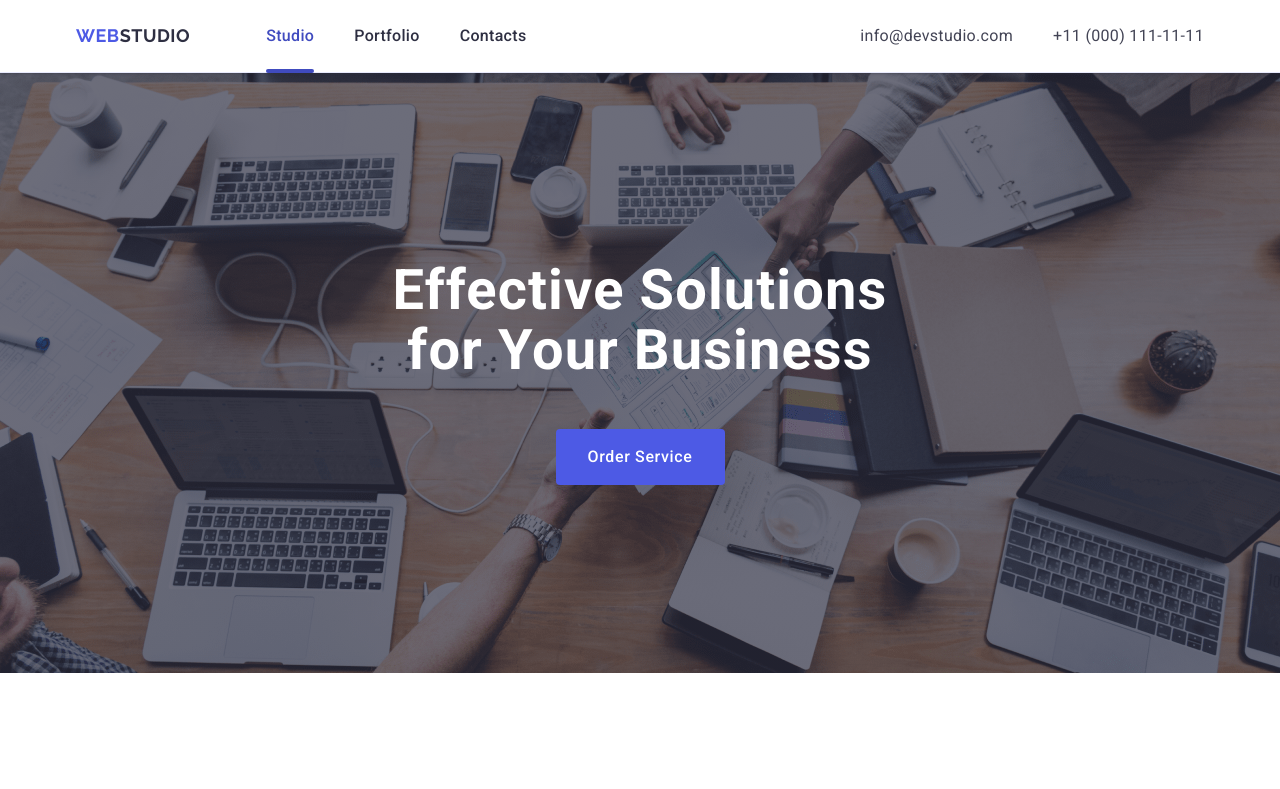
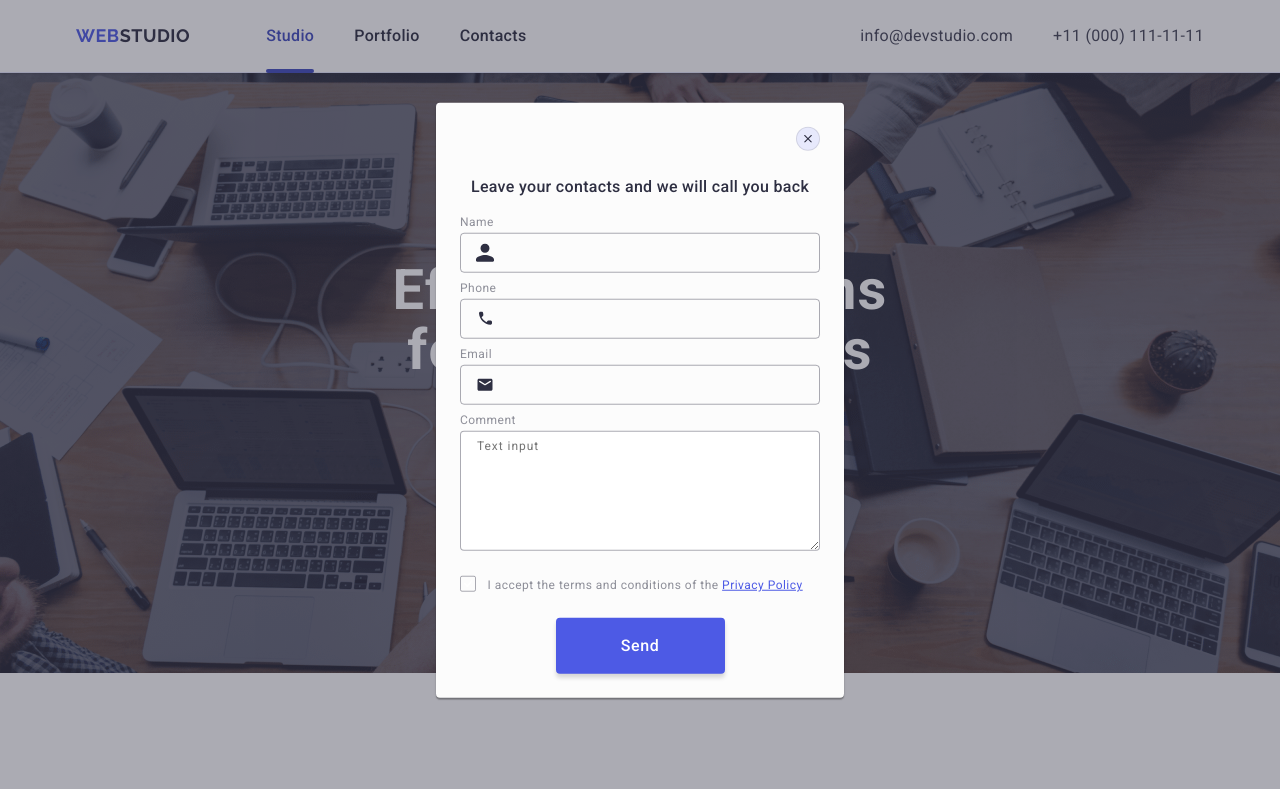
Before and after one commit to AlexSerg01/goit-markup-hw-05, a plain HTML site: page index.html in a window 1280 px wide. Shown: the top 789 px of the page. Drawn offline with nearby package versions, Linux system fonts and the light colour scheme.

Commit message:
div edited

```diff
--- a/css/styles.css
+++ b/css/styles.css
@@ -627,9 +627,19 @@ body {
   transition: background-color 250ms cubic-bezier(0.4, 0, 0.2, 1), border 250ms cubic-bezier(0.4, 0, 0.2, 1);
 }
 
-.close-form-button:active {
+.close-form-button:hover,
+.close-form-button:focus {
+  background-color: var(--OCEAN);
+  border: none;
+}
+
+.close-icon {
+  transition: fill 250ms cubic-bezier(0.4, 0, 0.2, 1);
+}
+
+.close-form-button:hover .close-icon,
+.close-form-button:focus .close-icon {
   fill: var(--WHITE);
-  background-color: var(--OCEAN);
 }
 
 .modal-window-p {
@@ -644,20 +654,12 @@ body {
 
 .contact-form {
   display: block;
-  margin-block-start: 0em;
 }
 
 .user-data {
   display: flex;
   flex-direction: column;
-  gap: 8px;
-  margin-block-end: 8px;
-}
-
-.contact-form-div {
-  position: relative;
-  display: flex;
-  flex-direction: column;
+  margin-bottom: 8px;
 }
 
 .contact-form-label {
@@ -665,35 +667,33 @@ body {
   font-size: 12px;
   font-style: normal;
   font-weight: 400;
-  line-height: 1.16;
-  letter-spacing: 0.08em;
-  margin-block-end: 4px;
+  line-height: 1.17;
+  letter-spacing: 0.04em;
+  display: block;
+  margin-bottom: 4px;
+}
+
+.user-data-input {
+  position: relative;
 }
 
 .contact-form-input {
   inline-size: 100%;
   block-size: 40px;
   border-radius: 4px;
-  outline: none;
   border: 1px solid rgba(46, 47, 66, 0.4);
-  padding: 2px;
   padding-inline-start: 38px;
   background-color: transparent;
   outline: transparent;
   transition: border-color 250ms cubic-bezier(0.4, 0, 0.2, 1);
-  color: var(--STALE);
-  font-size: 12px;
-  font-style: normal;
-  font-weight: 400;
-  line-height: 1.16;
-  letter-spacing: 0.08em;
-}
+  }
 
 .input-form-icon {
   fill: var(--NAVY-BLUE);
   position: absolute;
   inset-inline-start: 16px;
   inset-block-start: 50%;
+  transform: translateY(-50%);
   transition: fill 250ms cubic-bezier(0.4, 0, 0.2, 1);
 }
 
@@ -705,6 +705,7 @@ body {
 .contact-form-input:focus-within+.input-form-icon {
   fill: var(--IRIS);
 }
+
 
 .contact-form-comment {
   display: flex;
@@ -721,7 +722,7 @@ body {
   padding: 8px 16px;
   border-radius: 4px;
   border: 1px solid rgba(46, 47, 66, 0.40);
-  margin-block-end: 16px;
+  margin-bottom: 16px;
   outline: transparent;
   /* text */
   color: var(--STALE);
@@ -746,7 +747,6 @@ body {
   line-height: 1.17;
   letter-spacing: 0.04em;
   color: var(--LIGHT-SLATE);
-  display: block;
 }
 
 .contact-form-checkbox-label-span {
@@ -762,10 +762,10 @@ body {
   margin-inline-end: 8px;
 }
 
-.contact-form-checkbox-input:checked+.contact-form-checkbox-label>.contact-form-checkbox-label-span{
-  background-color: #404bbf;
+.contact-form-checkbox-input:checked+.checkbox-div .contact-form-checkbox-label-span {
+  background-color: var(--OCEAN);
   border: none;
-  fill: #F4F4FD;
+  fill: var(--CLOUD);
 }
 
 .link-privacy-policy {
--- a/index.html
+++ b/index.html
@@ -413,7 +413,7 @@
         <div class="footer-subscribe-block">
           <p class="p-sociallink">Subscribe</p>
           <form class="input-block">
-            <label name="subscribe-email" class="input-block-label">
+            <label class="input-block-label">
               <input type="email" name="subscribe-email" placeholder="E-mail" class="footer-input-email">
             </label>
             <button type="submit" class="subscribe-button">Subscribe
@@ -425,53 +425,58 @@
         </div>
       </div>
     </footer>
-    <div class="backdrop">
+    <div class="backdrop is-open">
       <div class="modal-window">
         <button type="button" class="close-form-button">
-          <svg class="close-iclon" width="8" height="8">
+          <svg class="close-icon" width="8" height="8">
             <use href="./images/icons.svg#icon-close"></use>
           </svg>
         </button>
         <p class="modal-window-p">Leave your contacts and we will call you back</p>
         <form class="contact-form">
           <div class="user-data">
-            <div class="contact-form-div">
-              <label for="contact-name" class="contact-form-label">Name</label>
-              <input type="text" name="contact-name" id="contact-name" class="contact-form-input" >
-                <svg class="input-form-icon" width="12px" height="12px">
+            <label for="user-name" class="contact-form-label">Name</label>
+            <div class="user-data-input">
+              <input type="text" name="user-name" id="user-name" class="contact-form-input" >
+                <svg class="input-form-icon" width="18" height="24">
                   <use href="./images/icons.svg#icon-person"></use>
                 </svg>
             </div>
-            <div class="contact-form-div">
+          </div>
+          <div class="user-data">
             <label for="contact-tel" class="contact-form-label">Phone</label>
+            <div class="user-data-input">
               <input type="tel" name="contact-tel" id="contact-tel" class="contact-form-input">
-              <svg class="input-form-icon" width="18px" height="18px">
+              <svg class="input-form-icon" width="18" height="24">
                 <use href="./images/icons.svg#icon-phone"></use>
               </svg>
             </div>
-            <div class="contact-form-div">
+          </div>
+          <div class="user-data">
               <label for="contact-email" class="contact-form-label">Email</label>
+              <div class="user-data-input">
                 <input type="text" name="contact-email" id="contact-email" class="contact-form-input">
-                <svg class="input-form-icon" width="18px" height="18px">
+                  <svg class="input-form-icon" width="18" height="24">
                     <use href="./images/icons.svg#icon-email"></use>
                   </svg>
               </div>
           </div>
-            <div class="contact-form-comment">
+          <div class="user-data">
             <label id="user-comment" class="contact-form-label">Comment</label>
             <textarea name="user-comment" placeholder="Text input" rows="5" class="user-comment-input"></textarea>
           </div>
           <div class="contact-form-checkbox-block">
-              <input type="checkbox" id="user-privacy" class="contact-form-checkbox-input visually-hidden">
+            <input type="checkbox" name="user-privacy" id="user-privacy" value="true" class="contact-form-checkbox-input visually-hidden">
+            <div class="checkbox-div">
               <label for="user-privacy" class="contact-form-checkbox-label">
                 <span class="contact-form-checkbox-label-span">
-                  <svg class="checkbox-icon" width="10" height="8">
+                  <svg class="checkbox-icon" width="8" height="10">
                     <use href="./images/icons.svg#icon-checkbox"></use>
                   </svg>
                 </span>
                 I accept the terms and conditions of the <a href="" class="link-privacy-policy">Privacy Policy</a>
-
               </label>
+            </div>
           </div>
           <button type="submit" class="contact-form-send-buttom">Send</button>
         </form>
```
Lines whose indentation alone changed are shown as unchanged.
